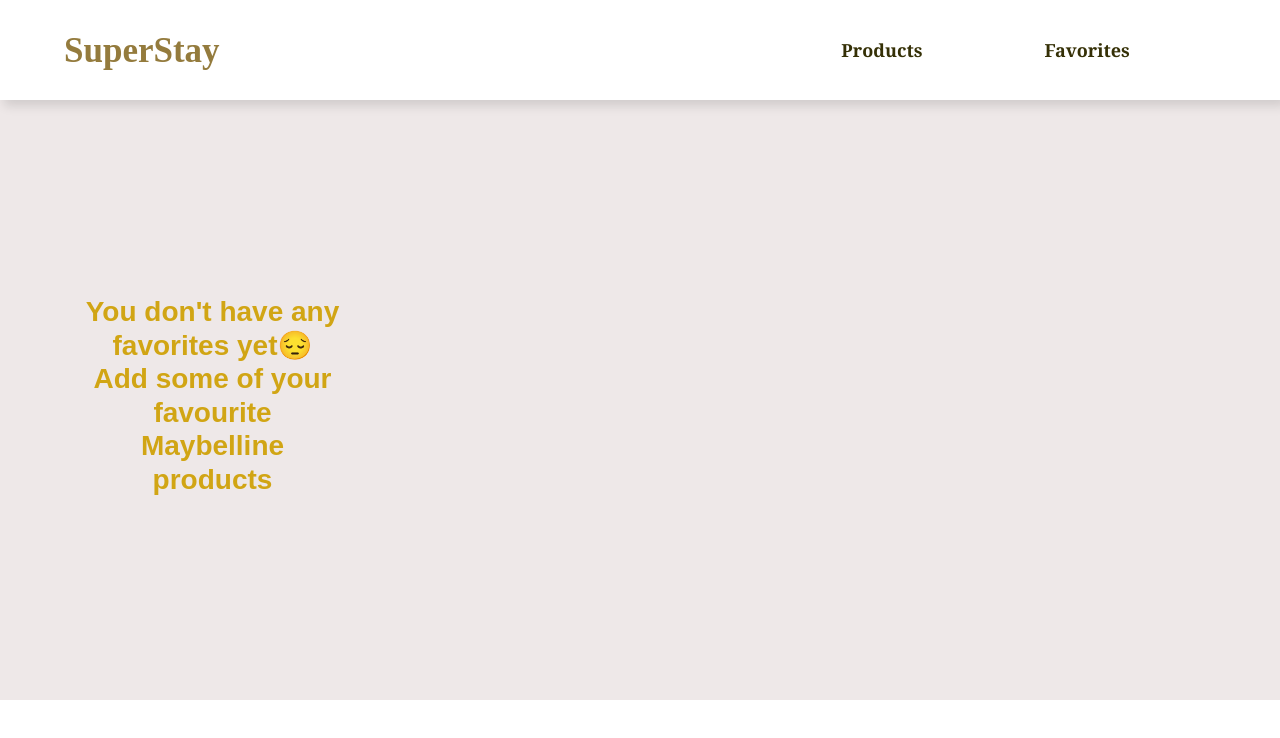
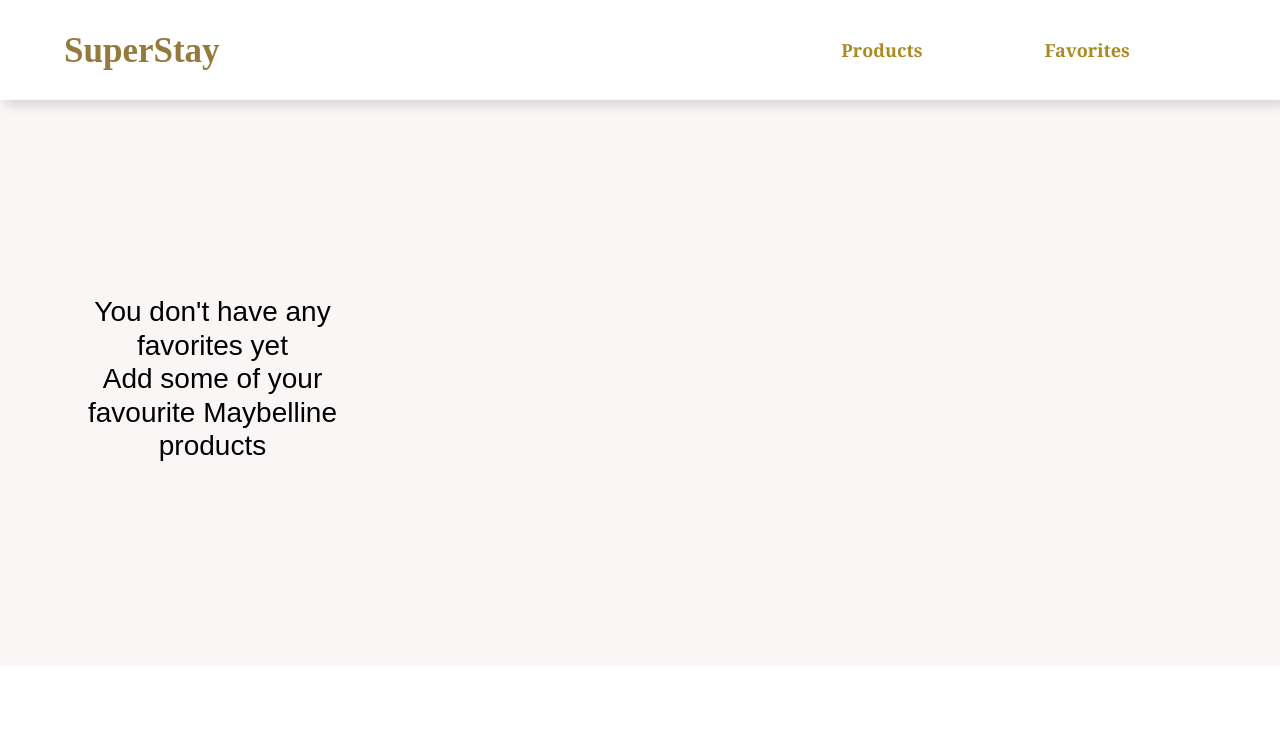
Before and after one commit to MissZamzam/Super-Stay, a React (Create React App) app: page /favorite in a window 1280 px wide. Shown: the top 738 px of the page. Built offline with nearby package versions, Linux system fonts and the light colour scheme; a web font is replaced by a local one.

Commit message:
refactor

```diff
--- a/src/components/Favorites/Favorites.css
+++ b/src/components/Favorites/Favorites.css
@@ -171,6 +171,7 @@
     /* border: 5px solid; */
     text-align: center;
     padding: 180px 0;
-    font-weight: 600;
+    /* font-weight: 600; */
+    color: black;
 
   }
--- a/src/components/Favorites/Favorites.js
+++ b/src/components/Favorites/Favorites.js
@@ -70,7 +70,7 @@
 
 
           );
-       }):<h3 className="dont_exist">You don't have any favorites yet😔 <br></br>Add some of your favourite Maybelline products
+       }):<h3 className="dont_exist">You don't have any favorites yet <br></br>Add some of your favourite Maybelline products
        </h3>
 
        }
--- a/src/components/MakeupPage/Makeup.css
+++ b/src/components/MakeupPage/Makeup.css
@@ -9,7 +9,7 @@
 }
 
 section {
-    background-color: #eee8e8;
+    background-color: #faf6f6;
 }
 
 .heading {
@@ -74,7 +74,7 @@
     flex-direction: column;
     align-items: center;
     text-align: center;
-    box-shadow: 5px 5px 10px 1px rgb(0, 0, 0, 12%);
+    box-shadow: 15px 15px 10px 10px rgb(0, 0, 0, 12%);
     gap: 10px;
     border: 1px solid rgb(214, 204, 147);
 
@@ -118,8 +118,9 @@
 }
 
 .box .options button {
-    color: black;
-    background-color: #ffd700	;
+    color: rgb(255, 253, 253);
+    background-color: rgb(170, 138, 33);
+
     display: inline-block;
     padding:14px 35px;
     text-decoration: none;
@@ -173,3 +174,7 @@
     z-index: -1;
 
   }
+  /* button{
+    background-color: rgb(170, 138, 33);
+
+  } */
--- a/src/components/Navbar/Navbar.css
+++ b/src/components/Navbar/Navbar.css
@@ -63,13 +63,13 @@
 	font-size: 18px;
 	font-weight: bold;
 	font-family: Cambria, Cochin, Georgia, Times, 'Times New Roman', serif;
-	color: rgb(53, 48, 6);
+    color: rgb(170, 138, 33);
 
 	text-decoration: none;
 
 }
 nav .links a:hover{
-	color: rgb(150, 129, 26);
+    color: rgb(207, 189, 128);
 	text-decoration: overline;
 }
 #nav-toggle {
--- a/src/components/StartRating/Starrating.css
+++ b/src/components/StartRating/Starrating.css
@@ -1,4 +1,4 @@
 div{
     /* font-size: larger; */
-    color: rgb(209, 165, 20);
+    color: rgb(170, 138, 33);
 }
```
